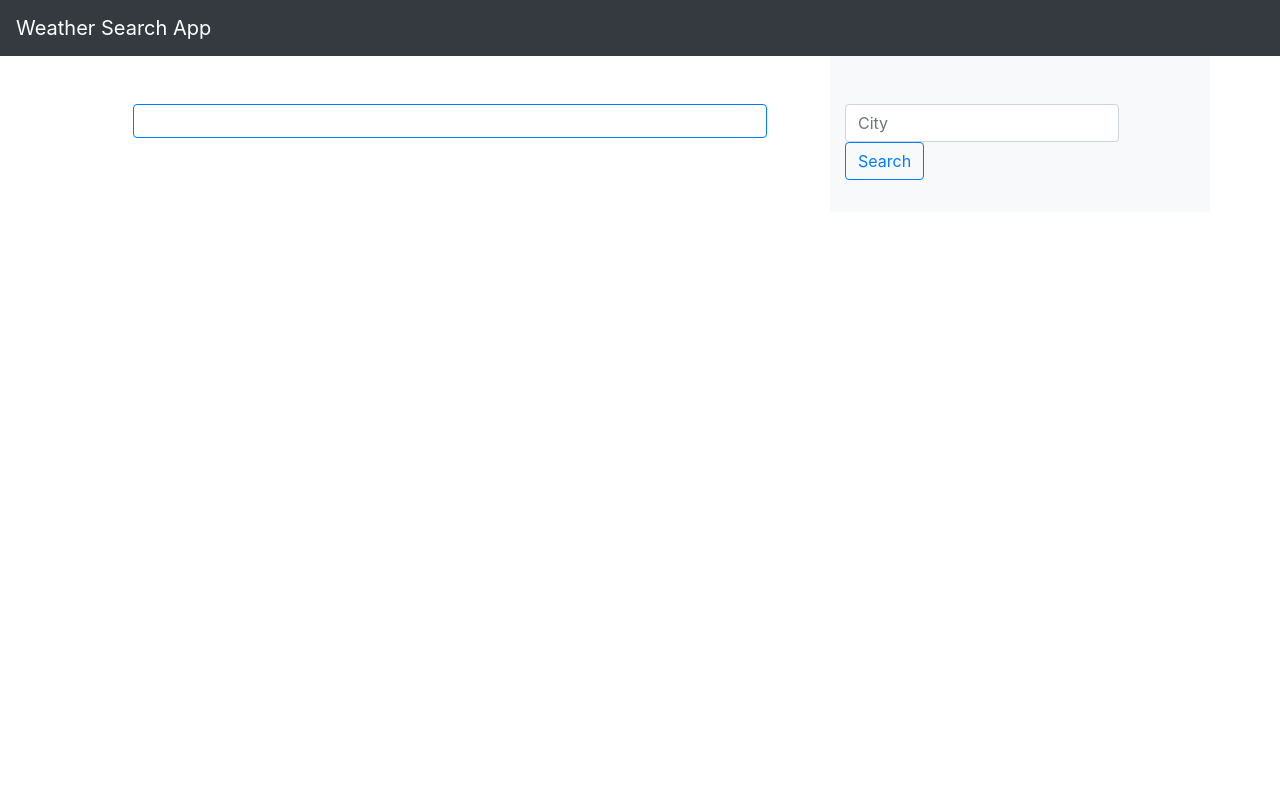
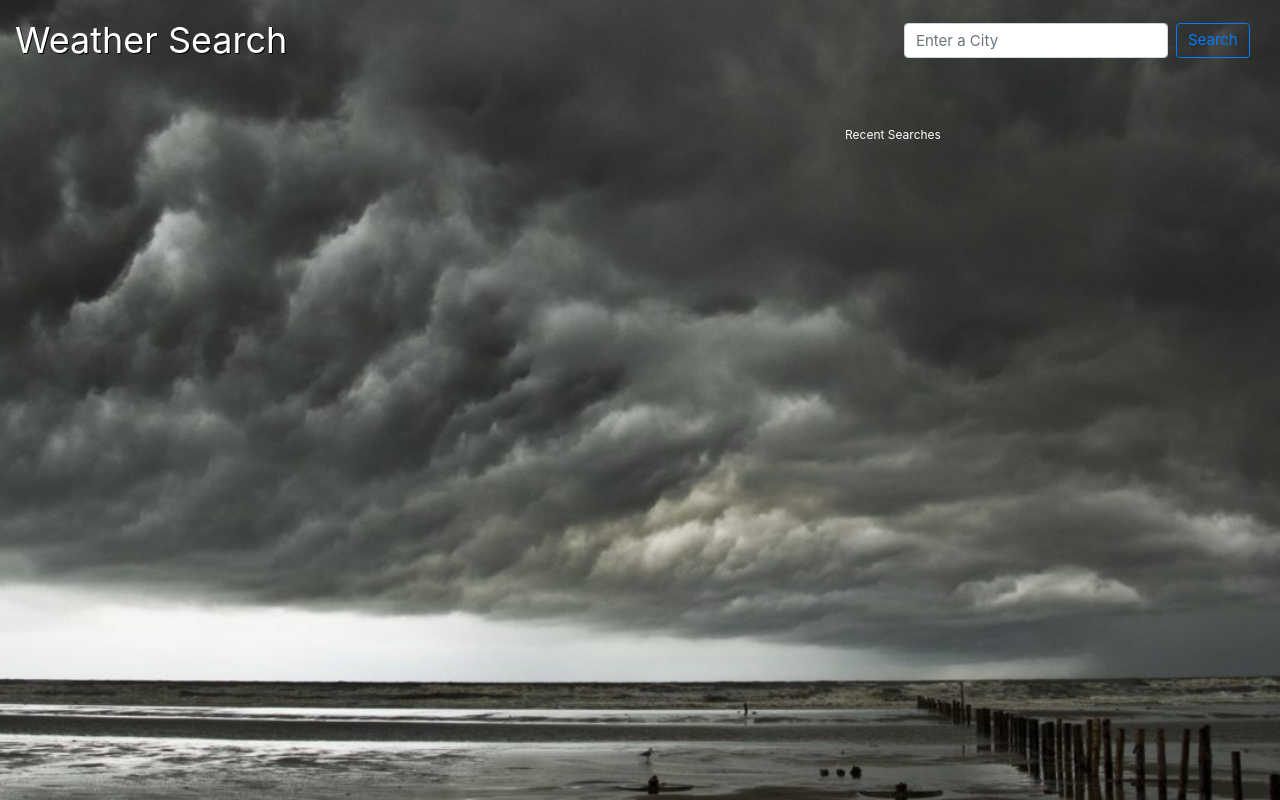
Before and after one commit to josi3006/WeatherApp, a website: page index.html in a window 1280 px wide. Drawn offline with nearby package versions, Linux system fonts and the light colour scheme.

Commit message:
Improved styling

```diff
--- a/assets/scripts/script.js
+++ b/assets/scripts/script.js
@@ -5,21 +5,28 @@ $(document).ready(function () {
 
     pageLoadCityList();
 
-    var loadCity = localStorage.getItem('latestSearch');
+    // var loadCity = localStorage.getItem('latestSearch');
 
-    var capLoadCity = loadCity.charAt(0).toUpperCase() + loadCity.slice(1)
+    // var capLoadCity = loadCity.charAt(0).toUpperCase() + loadCity.slice(1)
 
-    $('#citySearchTxt').val(capLoadCity);
+    // $('#citySearchTxt').val(capLoadCity);
 
+    $('#citySearchTxt').on('click', function (event) {
+        event.preventDefault();
+
+        console.log('you clicked me!!!');
+    });
 
 
     $('#citySearchBtn').on('click', function (event) {
         event.preventDefault();
 
+
+
         $('.dayCol').empty();
 
+        var cityName = $('#citySearchTxt').val();
 
-        var cityName = $('#citySearchTxt').val();
 
         localStorage.setItem('latestSearch', cityName);
 
@@ -126,7 +133,9 @@ $(document).ready(function () {
 
 
 
-                    $('#currentWxCol').append('<h3>' + cityName + ' (' + month + '/' + date + '/' + year + ') ' + iconURL + '</h3>');
+                    // $('#currentWxCol').append('<h3>' + cityName + ' (' + month + '/' + date + '/' + year + ') ' + iconURL + '</h3>');
+                    $('#currentWxCol').append('<h3>' + 'Current Weather' + ' for ' + month + '/' + date + '/' + year + ' ' + iconURL + '</h3>');
+
 
                     $('#currentWxCol').append('<p>' + 'Temperature: ' + currTemp + ' &#176F' + '</p>');
                     $('#currentWxCol').append('<p>' + 'Humidity: ' + currHumid + '%</p>');
@@ -162,6 +171,7 @@ $(document).ready(function () {
 
 
 
+                    $("#navheader").text(cityName);
 
 
 
@@ -218,6 +228,8 @@ $(document).ready(function () {
 
     function pageLoadCityList() {
 
+        $("#navheader").text("Weather Search");
+
         var cityArray = localStorage.getItem('cityArray');
 
         console.log(cityArray);
@@ -236,9 +248,11 @@ $(document).ready(function () {
         for (i = 0; i < unique.length; i++) {
 
 
-            $('#searchTable').prepend('<tr><td>' + unique[i] + '</td></tr>');
+            $('#searchTable').prepend('<tr><td><a>' + unique[i] + '</a></td></tr>');
 
-            $("#citySearchTxt").val(unique[0]);
+            // $("#citySearchTxt").val(unique[0]);
+            $("#citySearchTxt").val('Enter City Name');
+
 
 
         }
@@ -257,7 +271,6 @@ $(document).ready(function () {
         localStorage.setItem('latestSearch', oldText);
 
 
-
     })
 
 
--- a/index.html
+++ b/index.html
@@ -7,9 +7,10 @@
     <meta http-equiv="X-UA-Compatible" content="ie=edge">
     <title>Weather Search</title>
 
-
+    <link rel='stylesheet' href='style.css'>
     <link rel="stylesheet" href="https://stackpath.bootstrapcdn.com/bootstrap/4.3.1/css/bootstrap.min.css"
         integrity="sha384-ggOyR0iXCbMQv3Xipma34MD+dH/1fQ784/j6cY/iJTQUOhcWr7x9JvoRxT2MZw1T" crossorigin="anonymous">
+
 
     <script src="https://ajax.googleapis.com/ajax/libs/jquery/3.4.1/jquery.min.js"></script>
 
@@ -19,9 +20,23 @@
 
 <body>
 
+    <div class="bgpic1">
 
-    <nav class="navbar bg-dark text-white">
-        <span class="navbar-brand">Weather Search App</span>
+
+        <nav class="navbar transparent text-white">
+            <span class="navbar-brand" id="navheader"></span>
+
+
+
+            <form class="form-inline p-3">
+                <input class="form-control inputbox mr-sm-2" id='citySearchTxt' type="text" placeholder="Enter a City"
+                    aria-label="Search">
+                <button class="btn btn-outline-primary my-2 my-sm-0" type="search"
+                    id='citySearchBtn'>Search</button>
+            </form>
+
+
+
 
 
         </nav>
@@ -29,11 +44,13 @@
 
         <div class='container'>
 
+
+
             <div class='row' id='mainRow' class='m-5'>
 
-            <div class="col-8">
+                <div class="col-8" id='leftcolumn'>
 
-                <div class='row border border-primary rounded m-5' id='currentWxRow'>
+                    <div class='row rounded m-5' id='currentWxRow'>
 
                         <div class='col p-3' id='currentWxCol'></div>
 
@@ -42,11 +59,11 @@
 
                     <div class='row' id='fiveDayRow'>
 
-                    <div class='col m-1 bg-primary rounded text-white dayCol' id='day1col'></div>
-                    <div class='col m-1 bg-primary rounded text-white dayCol' id='day2col'></div>
-                    <div class='col m-1 bg-primary rounded text-white dayCol' id='day3col'></div>
-                    <div class='col m-1 bg-primary rounded text-white dayCol' id='day4col'></div>
-                    <div class='col m-1 bg-primary rounded text-white dayCol' id='day5col'></div>
+                        <div class='col m-1 wxcard rounded text-white dayCol' id='day1col'></div>
+                        <div class='col m-1 wxcard rounded text-white dayCol' id='day2col'></div>
+                        <div class='col m-1 wxcard rounded text-white dayCol' id='day3col'></div>
+                        <div class='col m-1 wxcard rounded text-white dayCol' id='day4col'></div>
+                        <div class='col m-1 wxcard rounded text-white dayCol' id='day5col'></div>
 
                     </div>
 
@@ -57,13 +74,17 @@
                 </div>
 
 
-            <div class='col-4 bg-light pt-5' id='searchList'>
-                <form class="form-inline pb-3">
-                    <input class="form-control mr-sm-2" id='citySearchTxt' type="text" placeholder="City" aria-label="Search">
-                    <button class="btn btn-outline-primary my-2 my-sm-0" type="search" id='citySearchBtn'>Search</button>
-                </form>
+                <div class='col-4 searchlist pt-5' id='searchList'>
+                    <!-- <form class="form-inline pb-3">
+                        <input class="form-control inputbox mr-sm-2" id='citySearchTxt' type="text" placeholder="Enter a City"
+                            aria-label="Search">
+                        <button class="btn btn-outline-primary my-2 my-sm-0" type="search"
+                            id='citySearchBtn'>Search</button>
+                    </form> -->
 
-                <table class='table' id='searchTable'>
+                    <p class='listheader'>Recent Searches</p>
+
+                    <table class='table text-white' id='searchTable'>
 
 
 
@@ -74,17 +95,9 @@
 
             </div>
 
-
-
-
-
-
-
-
-
+        </div>
 
     </div>
-
 
 
 </body>
--- /dev/null
+++ b/style.css
@@ -0,0 +1,48 @@
+body, html {
+    height: 100%;
+    margin: 0;
+    font: 400 15px/1.8 "Lato", sans-serif;
+    color: rgb(199, 199, 199);
+  }
+
+#navheader {
+      font-size: 240% !important;
+      text-shadow: 1px 1px #000000;
+  }
+
+
+.inputbox {
+    background: rgba(255,255,255,0);
+    color: rgb(199, 199, 199);
+}
+
+#currentWxCol {
+    color: rgb(199, 199, 199);
+    text-shadow: 1px 1px #000000;
+}
+
+.listheader {
+    font-size: 80%;
+}
+
+a:hover{ cursor: pointer; }
+
+.searchlist {
+    background: rgba(255,255,255,0);
+    color: #ffffff;
+ }
+
+.wxcard {
+    background: rgba(0,0,0,.5);
+}
+
+.bgpic1 {
+
+    background-image: url('assets/images/bgpic1.jpg');
+    min-height: 100%;
+    position: relative;
+    background-attachment: fixed;
+    background-position: center;
+    background-repeat: no-repeat;
+    background-size: cover;
+  }
```
Also changed, not shown: assets/images/bgpic1.jpg (added). Lines whose indentation alone changed are shown as unchanged.
